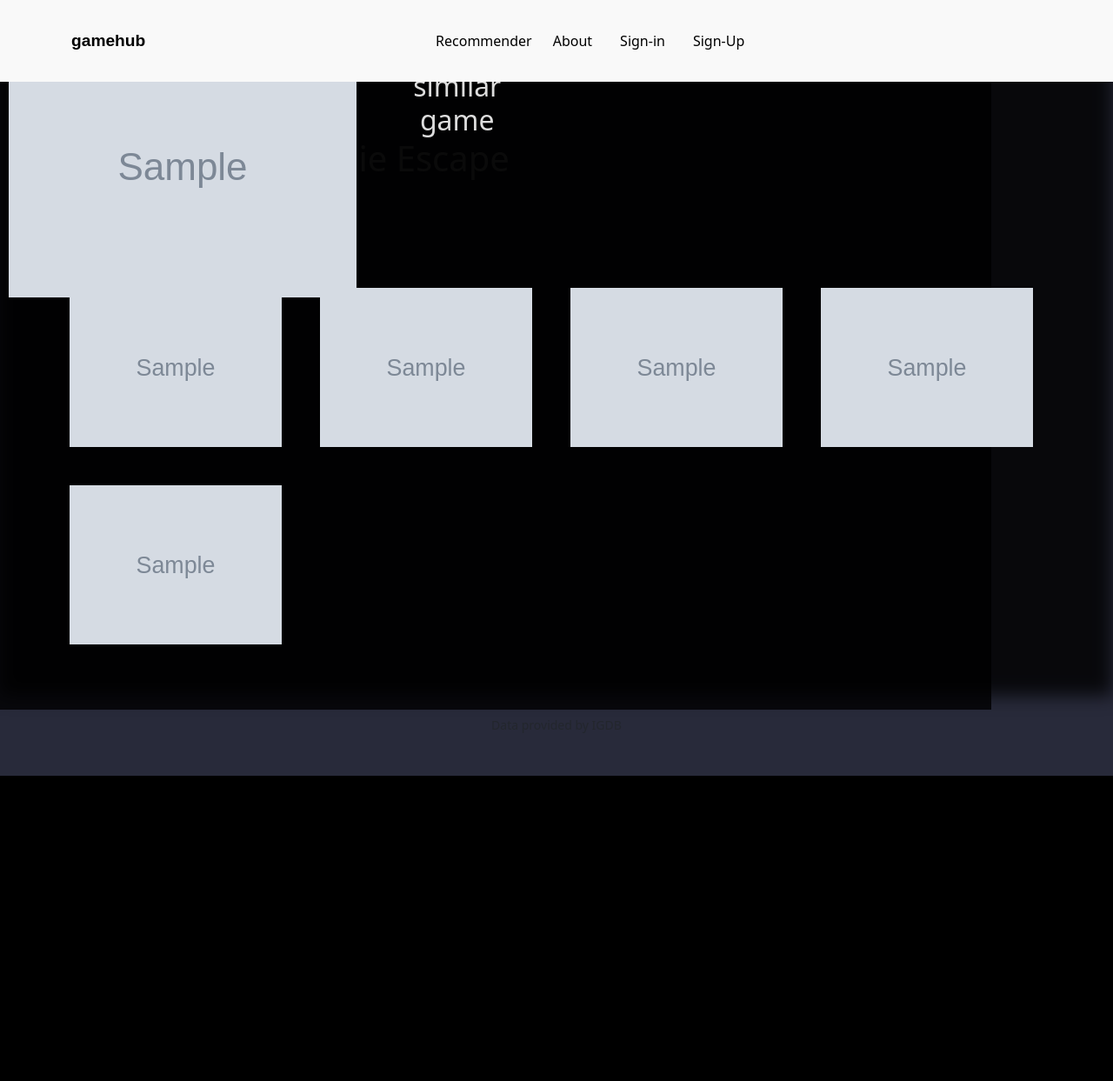
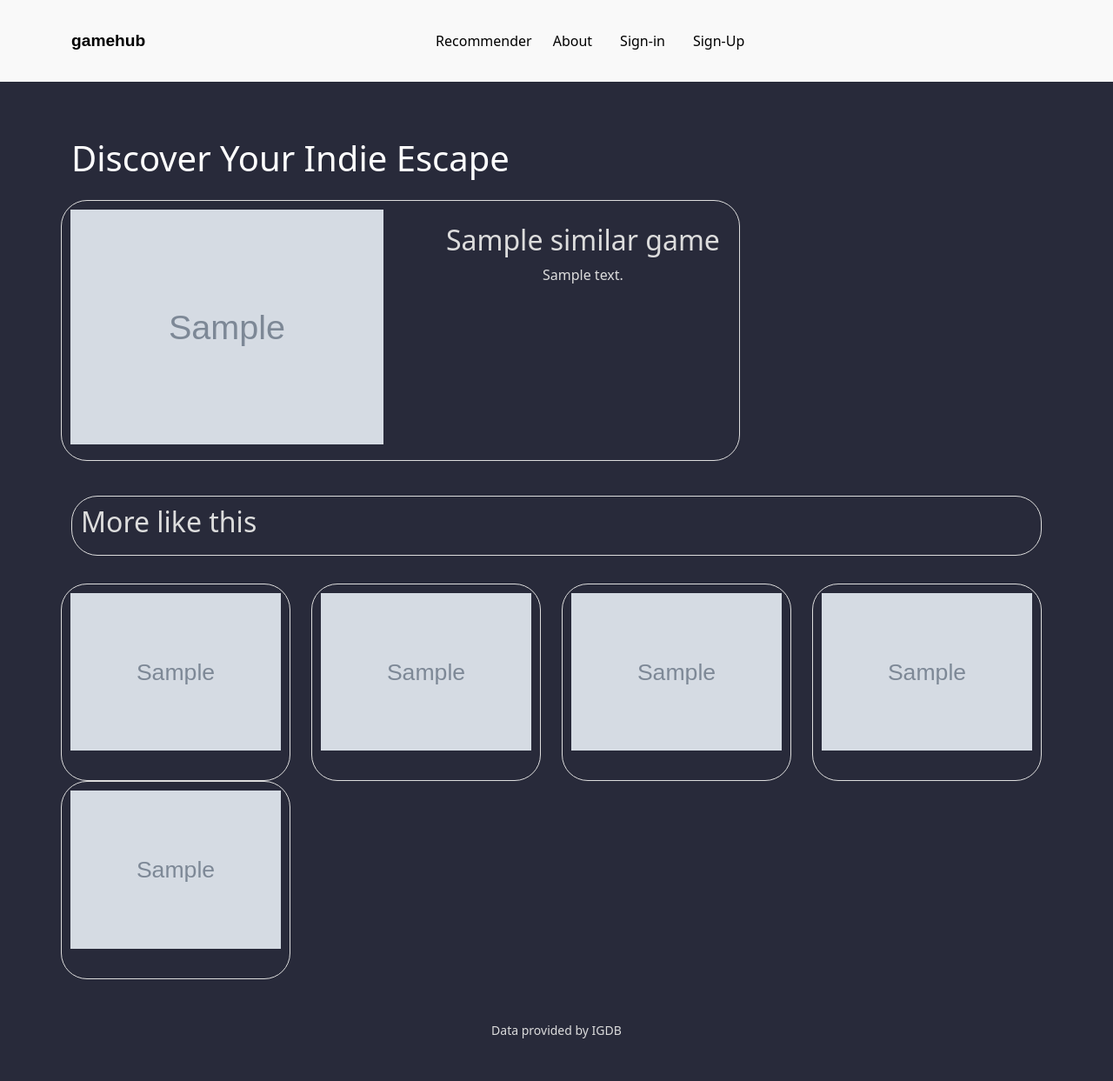
Before and after one commit to Milyor/Cs50_web_final, a Flask app: template templates/recommender.html in a window 1280 px wide. Shown: the whole page at 87% size. Before the commit the page ends 892 px from the top, so only its background shows below. Run offline with Flask 3, Linux system fonts and the light colour scheme; the template is opened without the code that fills it: most values are stand-ins (such as "Sample title", 1, 10 or a date in 2020); grey boxes marked "Sample" are stand-in pictures; some libraries are stand-ins or nearby versions.

Commit message:
changes on how information is displayed for the top game

```diff
--- a/app.py
+++ b/app.py
@@ -111,23 +111,27 @@ def home():
 
             # Fetching 1080p cover image URLs for top similar games
             cover_urls = []
+            summaries = []
 
             for game in top_similar_games:
                 game_id = game['id']
                 if game_id:
                     game_details_response = wrapper.api_request(
                         'games',
-                        f'fields name, cover.url; where id = {game_id};'
+                        f'fields name, cover.url, summary; where id = {game_id};'
                     )
 
-                    games_urls = json.loads(game_details_response.decode('utf-8'))
+                    games_details = json.loads(game_details_response.decode('utf-8'))
 
-                    if games_urls and games_urls[0].get('cover'):
-                        cover_url = games_urls[0]['cover']['url']
-                        # Appending 't_1080p" to the end to get the 1080p image
-                        cover_urls.append(f"https://images.igdb.com/igdb/image/upload/t_1080p/{cover_url.split('/')[-1]}")
+                    if games_details:
+                        cover_url = games_details[0].get('cover',{}).get('url')
+                        if cover_url:
+                            # Appending 't_1080p" to the end to get the 1080p image
+                            cover_urls.append(f"https://images.igdb.com/igdb/image/upload/t_1080p/{cover_url.split('/')[-1]}")
+                        summary = games_details[0].get('summary')
+                        summaries.append(summary if summary else "no summary available")
 
-            return render_template("recommender.html", decoded_data=decoded_data, game_id=game_id, error_message = error_message, top_similar_games = top_similar_games, cover_urls=cover_urls)
+            return render_template("recommender.html", decoded_data=decoded_data, game_id=game_id, error_message = error_message, top_similar_games = top_similar_games, cover_urls=cover_urls, summaries=summaries)
 
 
         except Exception as e:
--- a/static/styles.css
+++ b/static/styles.css
@@ -26,8 +26,9 @@ h1 {
 
 .game-card {
     padding: 10px;
-    border-radius: 8px;
+    border-radius: 30px;
     position: relative;
+    border: 1px solid #ddd;
 
 }
 
@@ -37,6 +38,19 @@ h1 {
     color: #ddd;
     text-align: center;
 }
+
+.game-card-small {
+    padding: 10px;
+    border-radius: 8px;
+    position: relative;
+    width: 10em;
+    height: 14em;
+    background-color: #fff;
+    box-shadow: 5px 5px 25px #0000005f;
+    padding: 10px 30px;
+    border-radius: 10px
+}
+
 
 p {
     color: #ddd;
@@ -48,8 +62,8 @@ h2 {
 
 .custom-container {
     padding-left: 0;
-    z-index: 2;
     position: relative;
+    display: flex;
 }
 
 .navbar {
@@ -63,22 +77,10 @@ h2 {
 .navbar-dark .navbar-nav .nav-link {
   color: black;
 }
-.blurred-background::before {
-    content: '';
-    position: fixed;
-    top: 0;
-    left: 0;
-    width: 100%;
-    height: 100%;
-    background: inherit;
-    filter: blur(10px);
-    z-index: 1;
+
+footer {
+    color: white;
 }
-.dark-background {
-    position: fixed;
-    top: 0;
-    left: 0;
-    width: 100%;
-    height: 100%;
-    background: rgba(0, 0, 0, 0.8); /* Adjust the color and opacity as needed */
-    z-index: 1;}
+#top_game{
+    float:left;
+}
--- a/templates/layout.html
+++ b/templates/layout.html
@@ -65,7 +65,7 @@
             {% block main %}{% endblock %}
         </main>
         <footer class="mb-5 small text-center text-muted">
-            Data provided by IGDB <a href=""></a>
+            <p>Data provided by IGDB</p> <a href=""></a>
         </footer>
     </body>
 </html>
--- a/templates/recommender.html
+++ b/templates/recommender.html
@@ -28,21 +28,15 @@
         <h1 class="top-game-card d-flex align-items-start mb-4"> Discover Your Indie Escape </h1>
     </div>
 
-    <div class="container mt-3 custom-container dark-background blurred-background">
             <div class="container mt-3 custom-container">
-                <div class="row">
-                    <div class="col-md-4 ">
-                        <div class="game-card d-flex align-items-start mb-4 position-relative">
-                        <img src="{{ cover_urls[0] }}" alt="{{ top_similar_games[0].name }} Cover" class="mr-3 mb-2" style="max-width: 480px">
-                                <div>
-                                    <h2 style="margin-left: 60px">{{ top_similar_games[0].name }} </h2>
-                                </div>
+                <div class="game-card d-flex align-items-start mb-4 position-relative">
+                    <img src="{{ cover_urls[0] }}" alt="{{ top_similar_games[0].name }} Cover" id="top_game"class="mr-3 mb-2" style="max-width: 360px">
+                        <div class="container mt-3">
+                            <h2 style="margin-left: 60px">{{ top_similar_games[0].name }} </h2>
+                            <p style="margin-left: 60px">{{ summaries[0] }}
                         </div>
-                    </div>
                 </div>
             </div>
-
-        </div>
     <div class="container mt-3 custom">
         <div class="game-card d-flex align-items-start mb-4">
             <h2>More like this</h2>
```
